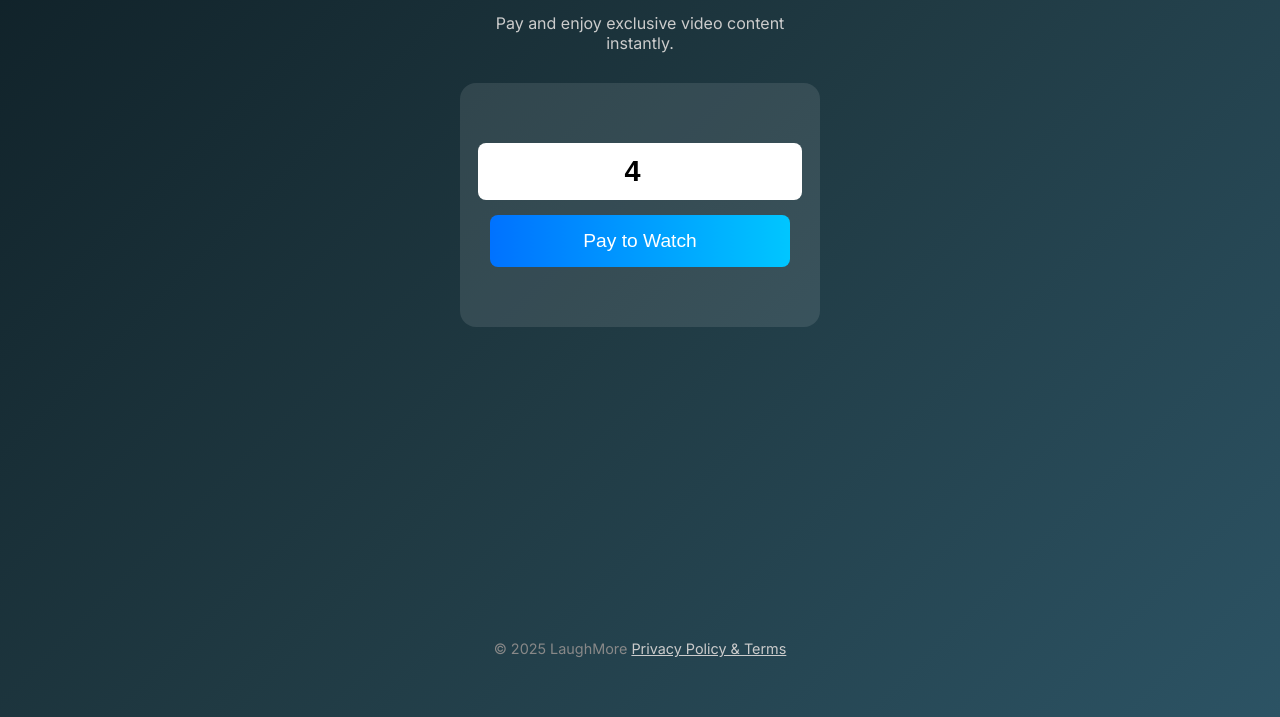
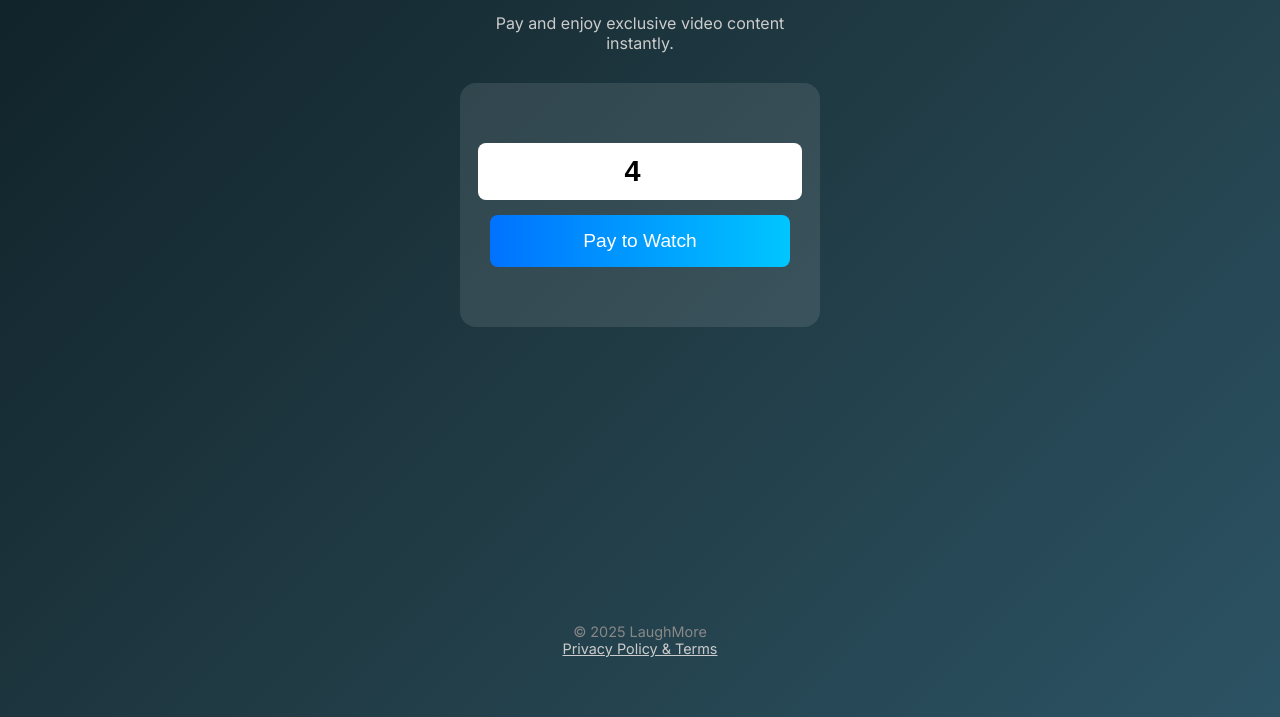
Before and after one commit to yash585/LaughMore, a website: page index.html in a window 1280 px wide. Shown: the part 123-840 px from the top of the page. Drawn offline with Linux system fonts and the light colour scheme.

Commit message:
Update index.html

```diff
--- a/index.html
+++ b/index.html
@@ -86,7 +86,7 @@
     </div>
   </div>
   <footer>
-    &copy; 2025 LaughMore
+    &copy; 2025 LaughMore<br>
     <a href="policy.html" style="color: #ccc;">Privacy Policy & Terms</a>
   </footer>
   <script src="https://checkout.razorpay.com/v1/checkout.js"></script>
```
